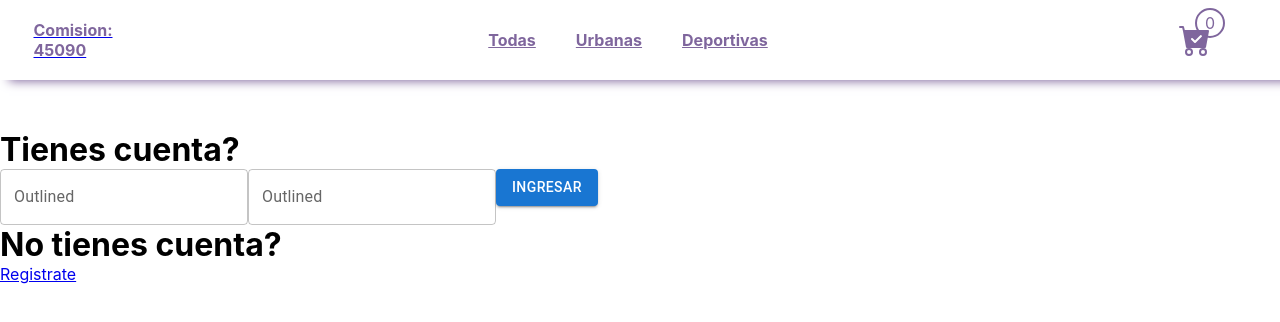
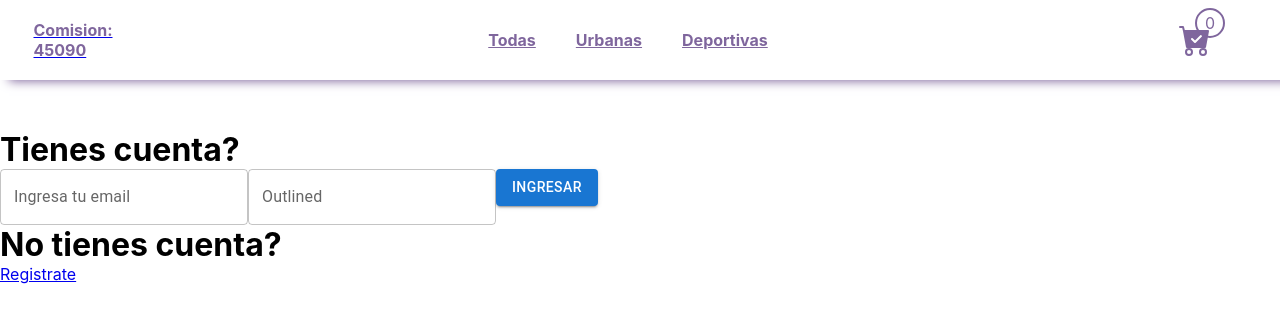
Before and after one commit to jorgeduje/coder-45090, a React (Create React App) app: page /login in a window 1280 px wide. Shown: the top 322 px of the page. Built offline with nearby package versions, Linux system fonts and the light colour scheme; no server answers.

Commit message:
se implemento tal cosa

```diff
--- a/src/components/Login/Login.jsx
+++ b/src/components/Login/Login.jsx
@@ -36,7 +36,7 @@ const Login = () => {
       <h1>Tienes cuenta?</h1>
       <form action="" onSubmit={handleSubmit}>
         <TextField
-          label="Outlined"
+          label="Ingresa tu email"
           variant="outlined"
           value={values.email}
           name="email"
```
